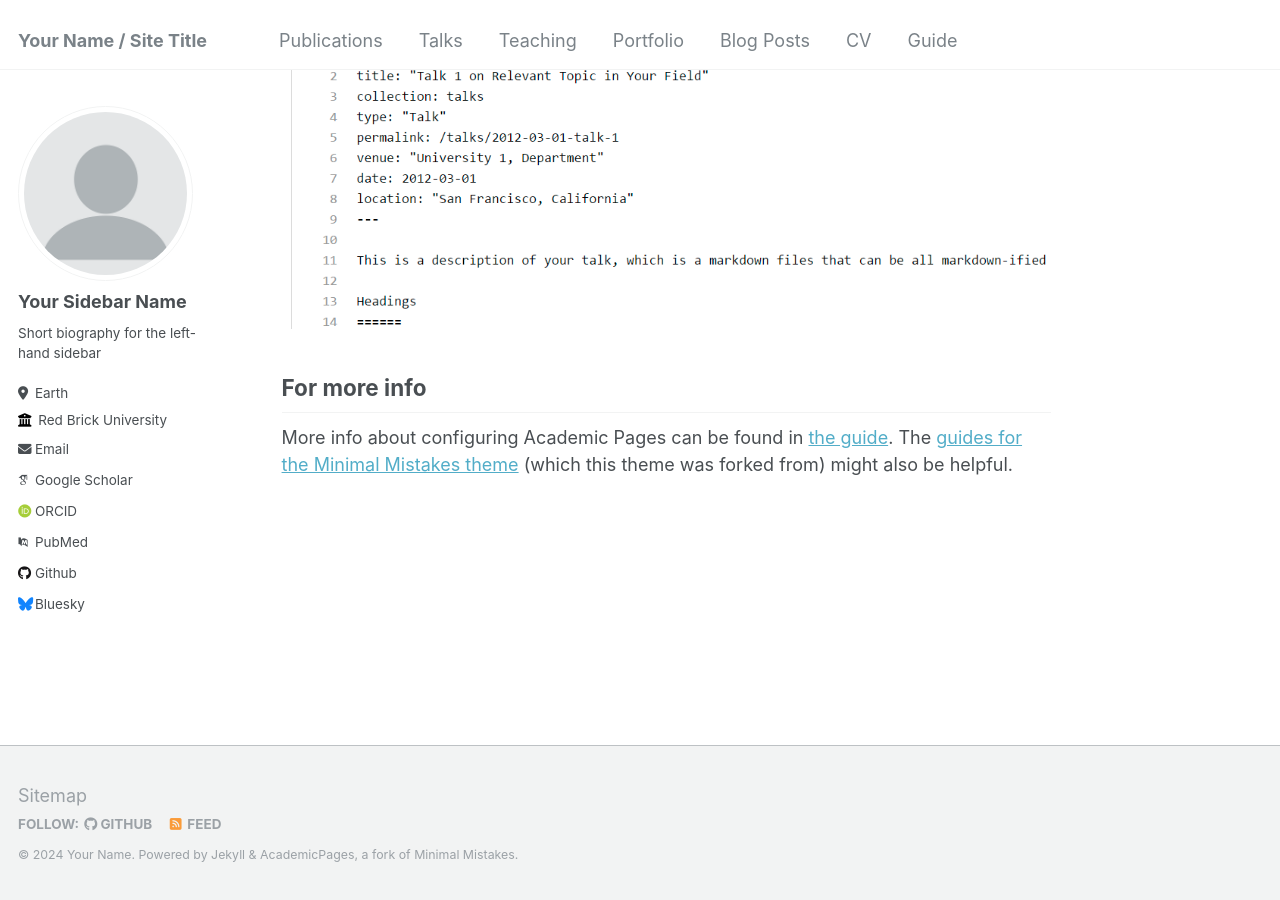
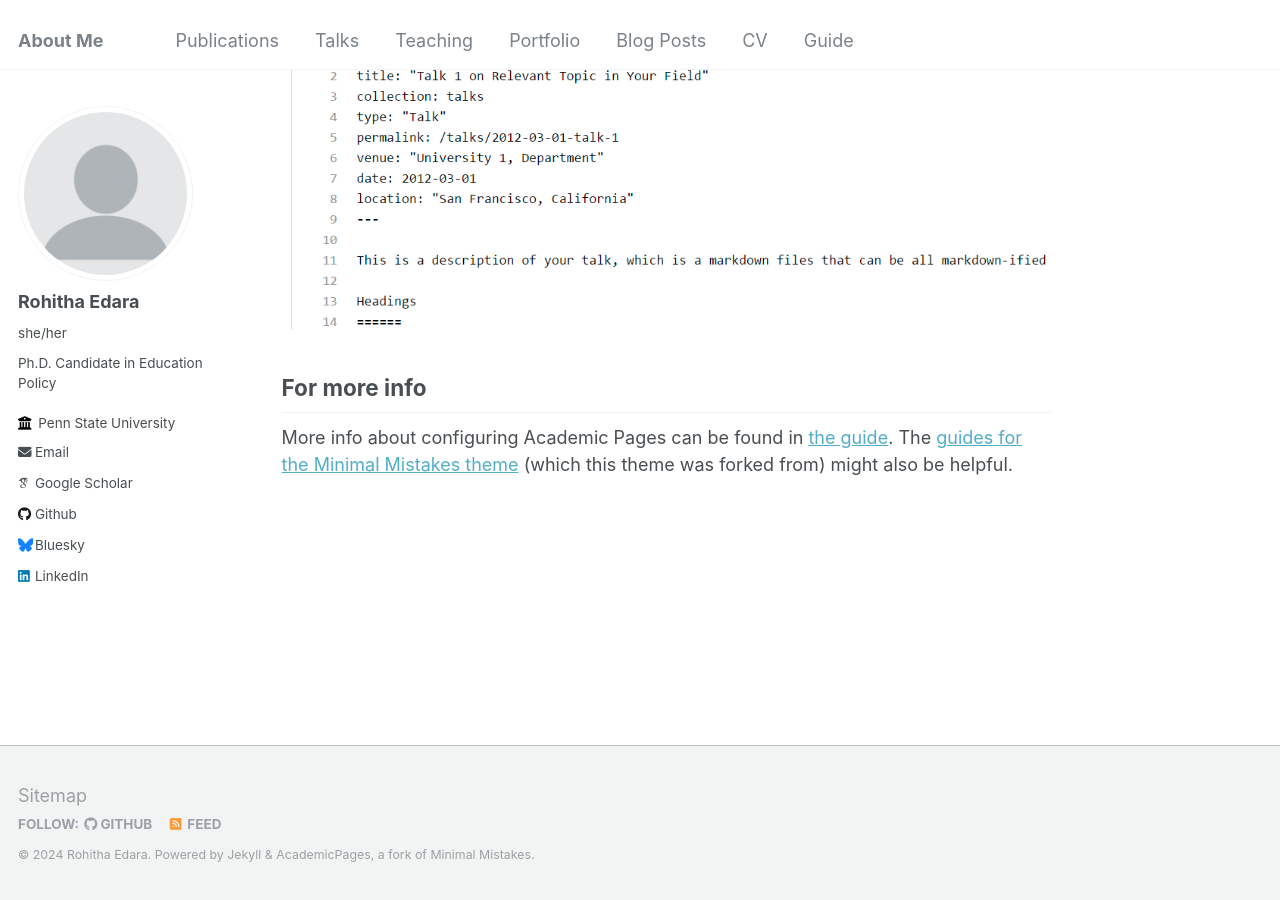
Before and after one commit to rohitha-edara/rohitha-edara.github.io, a Jekyll site: the page built from _pages/about.md, in a window 1280 px wide and 900 px high, scrolled down 2660 px. Built offline with Jekyll 4.4.1, drawn with Linux system fonts in a browser that asks for light colours; some web fonts are replaced.

Commit message:
Update _config.yml

```diff
--- a/_config.yml
+++ b/_config.yml
@@ -8,13 +8,13 @@
 
 # Basic Site Settings
 locale                   : "en-US"
-title                    : "Your Name / Site Title"
+title                    : "About Me"
 title_separator          : "-"
-name                     : &name "Your Name"
-description              : &description "personal description"
-url                      : https://academicpages.github.io # the base hostname & protocol for your site e.g. "https://mmistakes.github.io"
+name                     : &name "Rohitha Edara"
+description              : &description "Ph.D. Candidate in Education Policy"
+url                      : https://rohitha-edara.github.io # the base hostname & protocol for your site e.g. "https://mmistakes.github.io"
 baseurl                  : "" # the subpath of your site, e.g. "/blog"
-repository               : "academicpages/academicpages.github.io"
+repository               : "rohitha-edara/rohitha-edara.github.io"
 
 # Site Author - The following control what appear as part of the author content on the side bar.
 #               If a field is blank the icon and link will not appear, otherwise it will be shown.
@@ -22,27 +22,26 @@ repository               : "academicpages/academicpages.github.io"
 author:
   # Biographic information
   avatar           : "profile.png"
-  name             : "Your Sidebar Name"
-  pronouns         : # example: "she/her"
-  bio              : "Short biography for the left-hand sidebar"
-  location         : "Earth"
-  employer         : "Red Brick University"
+  name             : "Rohitha Edara"
+  pronouns         : "she/her"
+  bio              : "Ph.D. Candidate in Education Policy"
+  employer         : "Penn State University"
   uri              : # URL
-  email            : "none@example.org"
+  email            : "rxe39@psu.edu"
 
   # Academic websites
   arxiv            : # URL - Update with the correct link to your profile
-  googlescholar    : "https://scholar.google.com/citations?user=PS_CX0AAAAAJ"
+  googlescholar    : "https://scholar.google.com/citations?user=tnZI-hYAAAAJ&hl=en"
   impactstory      : # URL
-  orcid            : "http://orcid.org/yourorcidurl"
-  pubmed           : "https://www.ncbi.nlm.nih.gov/pubmed/?term=john+snow"
+  orcid            : #"http://orcid.org/yourorcidurl"
+  pubmed           : #"https://www.ncbi.nlm.nih.gov/pubmed/?term=john+snow"
   researchgate     : # URL
 
   # Repositories and software development
   bitbucket        : # Username - Update with your username on the site
   codepen          : # Username
   dribbble         : # Username
-  github           : "academicpages"
+  github           : "rohitha-edara"
   kaggle           : # Username
   stackoverflow    : # User number or user number and name (i.e., use "1" or "1/jeff-atwood")
 
@@ -56,7 +55,7 @@ author:
   keybase          : # Username
   instagram        : # Username
   lastfm           : # Username
-  linkedin         : # Username
+  linkedin         : "rohitha-edara"
   mastodon         : # URL
   medium           : # URL
   pinterest        : # Username
```
